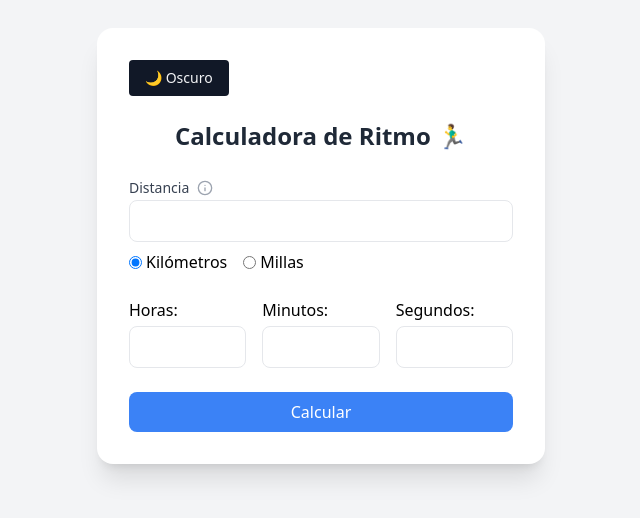
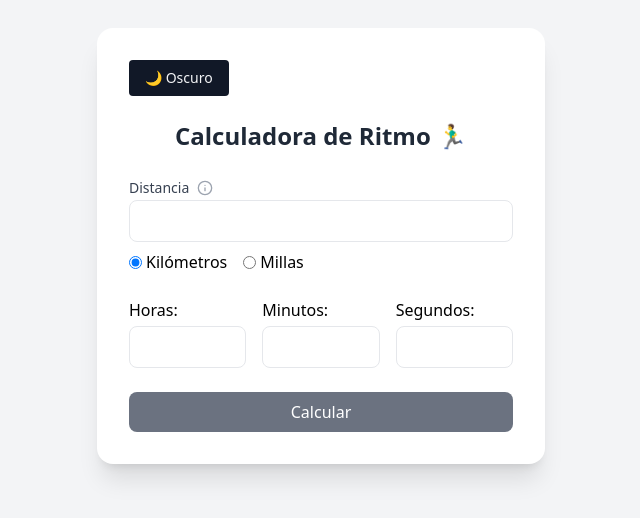
Before and after one commit to BrandCodes/PaceCalculator, a React (Vite) app in the folder frontend/: page / in a window 1280 px wide. Shown: the part 154-672 px from the top of the page, without its empty margins (319-959 px from the left). Built offline with nearby package versions, Linux system fonts and the light colour scheme.

Commit message:
Cambios: Se ajusta el diseño del botón.

```diff
--- a/frontend/src/components/CalculateButton.tsx
+++ b/frontend/src/components/CalculateButton.tsx
@@ -6,7 +6,7 @@ export default function CalculateButton({ onClick }: Props) {
     return (
         <button
             onClick={onClick}
-            className="w-full bg-blue-500 text-white py-2 rounded-lg hover:bg-blue-600 transition"
+            className="w-full bg-gray-500 text-white py-2 rounded-lg hover:bg-gray-300 transition"
         >
             Calcular
         </button>
```
